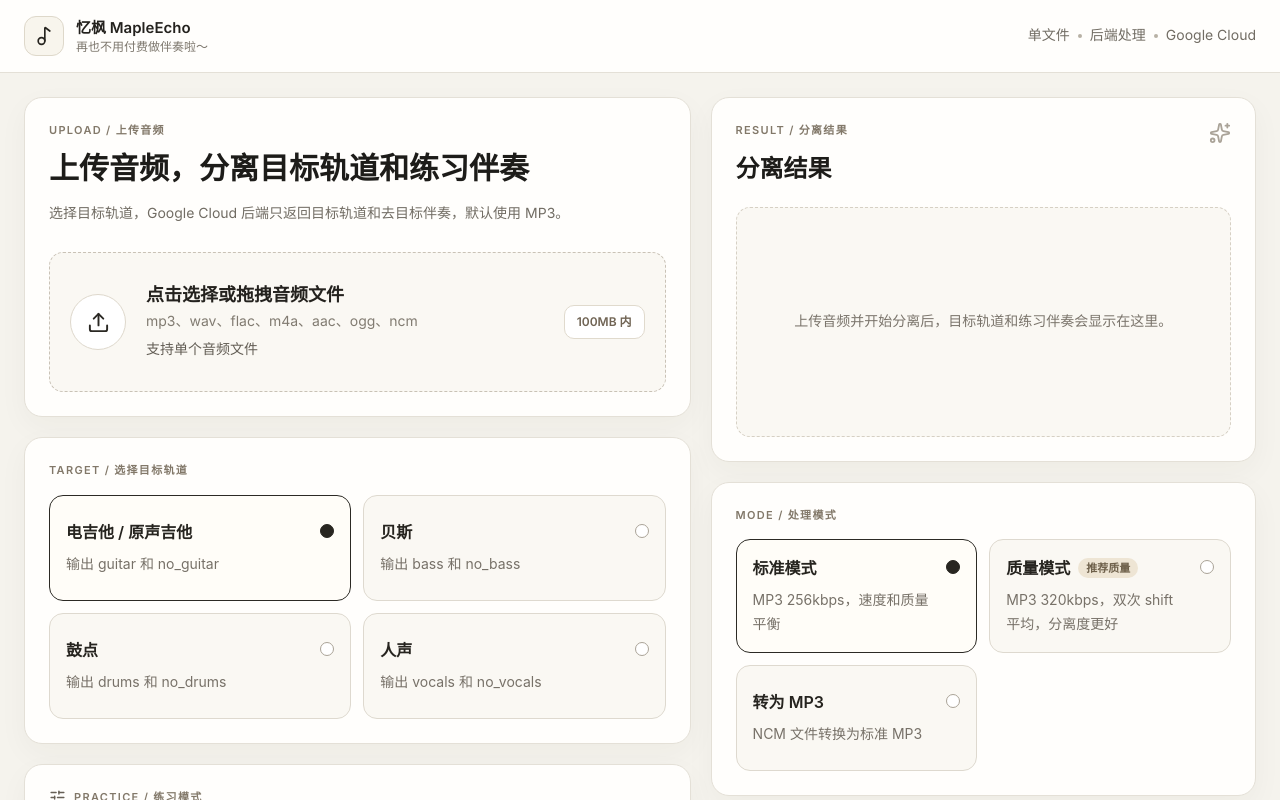
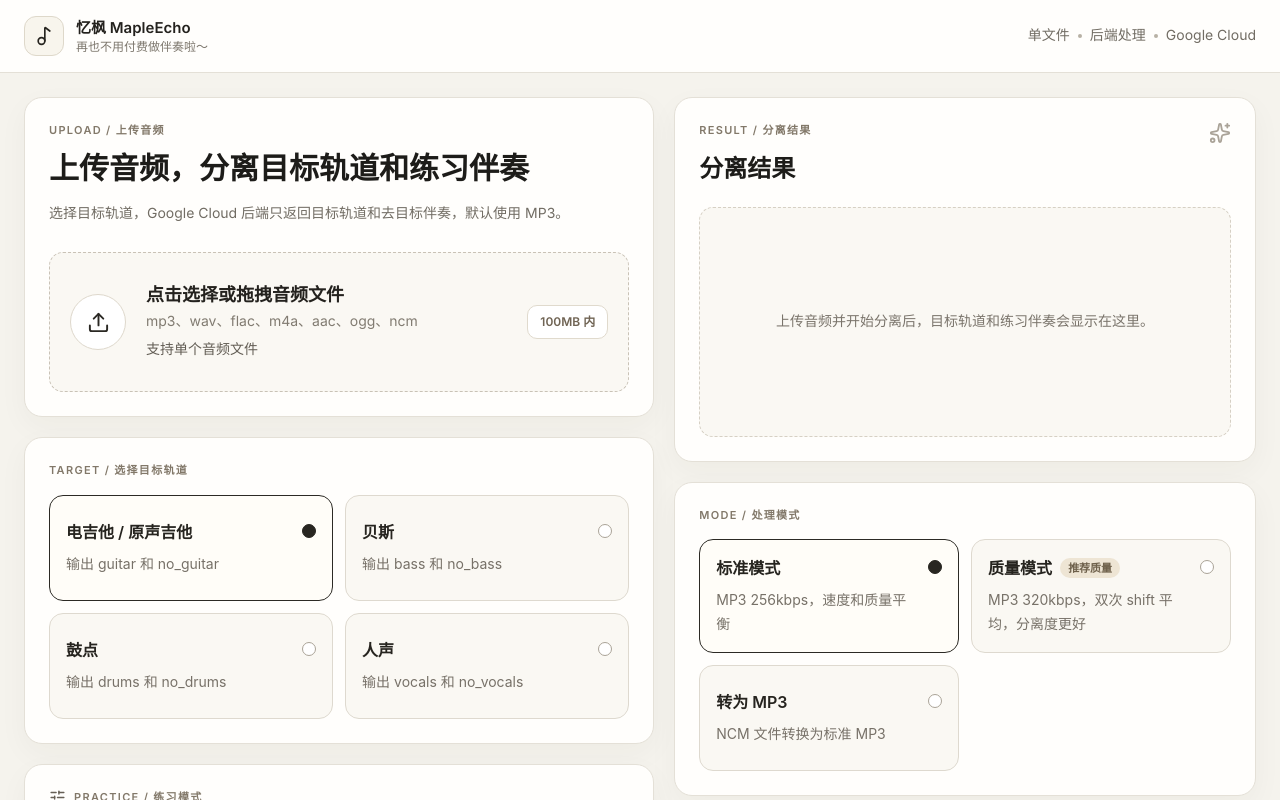
Before and after one commit to Arantist/MapleEcho, a Next.js app: page / in a window 1280 px wide. Shown: the top 800 px of the page. Built offline with nearby package versions, Linux system fonts and the light colour scheme; no server answers.

Commit message:
Release v1.2.2

```diff
--- a/app/globals.css
+++ b/app/globals.css
@@ -98,7 +98,7 @@ input[type="range"]:disabled::-moz-range-thumb {
 
 @media (min-width: 1024px) {
   .workbench {
-    grid-template-columns: minmax(0, 55fr) minmax(0, 45fr);
+    grid-template-columns: minmax(0, 52fr) minmax(0, 48fr);
     grid-template-areas: none;
     align-items: start;
   }
--- a/app/page.tsx
+++ b/app/page.tsx
@@ -209,7 +209,7 @@ export default function Home() {
     <main className="min-h-screen bg-[#f5f3ed] text-[#1d1c19]">
       <AppHeader />
 
-      <div className="workbench mx-auto grid w-full max-w-[1440px] gap-5 px-4 py-6 sm:px-6">
+      <div className="workbench mx-auto grid w-full max-w-[1280px] gap-5 px-4 py-6 sm:px-6">
         <div className="workbench-column workbench-left">
           <div className="workbench-upload min-w-0">
             <UploadCard
--- a/package.json
+++ b/package.json
@@ -1,6 +1,6 @@
 {
   "name": "mapleecho",
-  "version": "1.1.1",
+  "version": "1.2.2",
   "private": true,
   "type": "module",
   "engines": {
```
Also changed, not shown: 2 other files (tests, documents, lock files or other folders).
